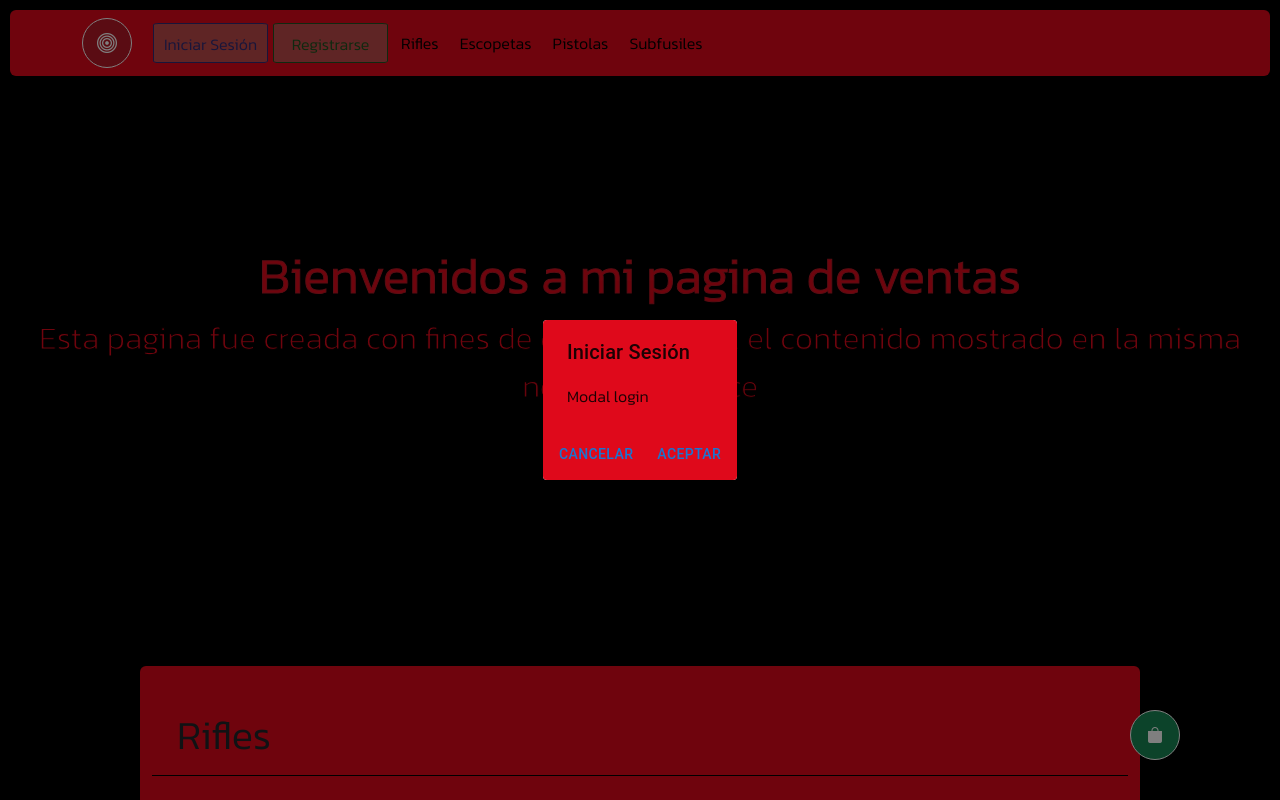
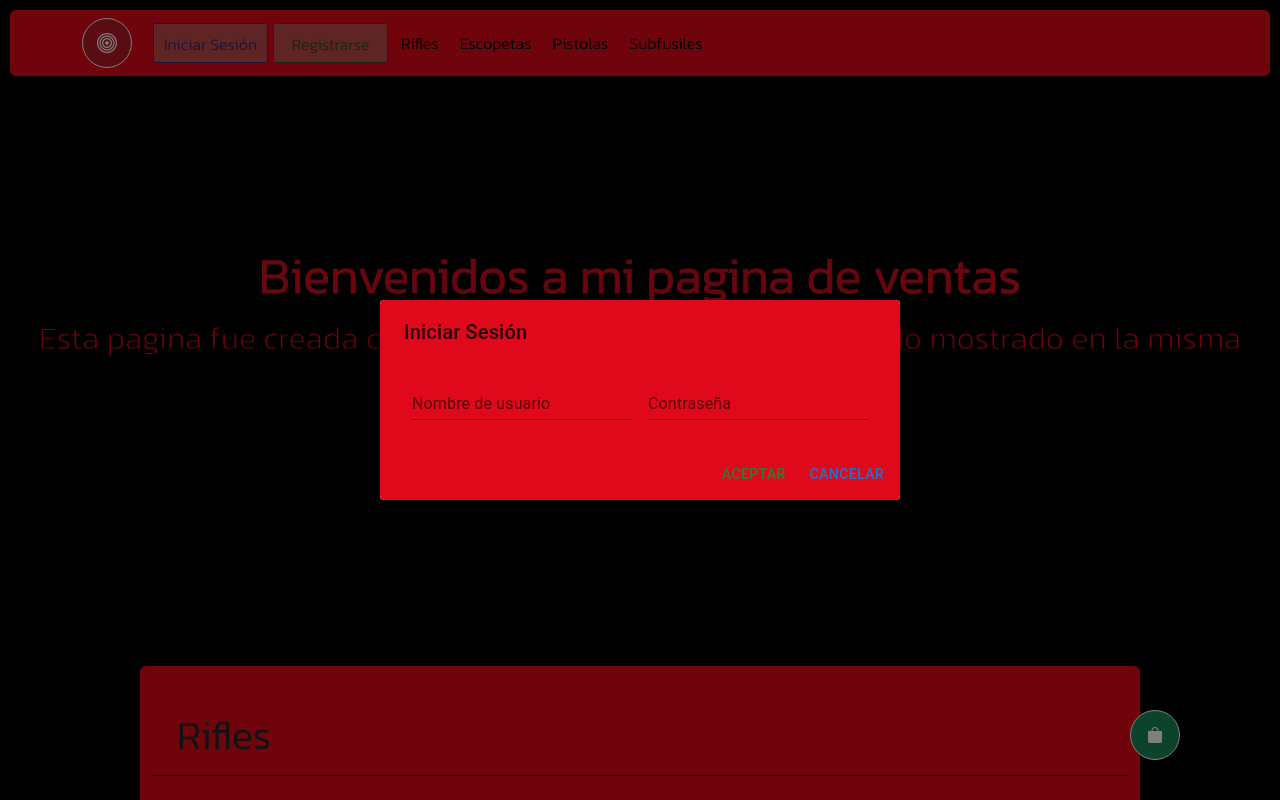
Before and after one commit to SK-ClaudioBustos/gun-shop, a React (Create React App) app: page / in a window 1280 px wide. Both pictures are taken after a click on the button "Iniciar Sesión". Shown: the top 800 px of the page. Built offline with nearby package versions, Linux system fonts and the light colour scheme; grey boxes are pictures that could not be loaded.

Commit message:
feat: modal de registro y login

```diff
--- a/src/components/DialogModal.tsx
+++ b/src/components/DialogModal.tsx
@@ -6,9 +6,9 @@ import DialogTitle from '@mui/material/DialogTitle';
 import Slide from '@mui/material/Slide';
 import { TransitionProps } from '@mui/material/transitions';
 import { ReactElement, Ref, forwardRef } from 'react';
-import "../sass/DialogModal.scss";
 import { DialogData } from '../types';
 import Modal from './Modal';
+import "../sass/DialogModal.scss";
 
 interface IDialogModalProps {
   dialogState: {
@@ -30,7 +30,8 @@ const Transition = forwardRef(function Transition(
 const DialogModal = (props: IDialogModalProps) => {
   const { dialogState, changeDialogState } = props;
   const { show, titulo } = dialogState;
-  const closeDialog: DialogData = { show: false, titulo: "" };
+  const closeDialog: DialogData = { show: false, titulo };
+  const tituloDialog = titulo === "login" ? "Iniciar Sesión" : "Registro";
   return (
       <Dialog
         open={show}
@@ -39,13 +40,13 @@ const DialogModal = (props: IDialogModalProps) => {
         onClose={ () => { changeDialogState(closeDialog) }}
         aria-describedby="alert-dialog-slide-description"
       >
-        <DialogTitle className="dialog">{ titulo === "login" ? "Iniciar Sesión" : "Registro" }</DialogTitle>
+        <DialogTitle className="dialog">{tituloDialog}</DialogTitle>
         <DialogContent className="dialog">
           <Modal titulo={titulo}/>
         </DialogContent>
         <DialogActions className="dialog">
-          <Button onClick={() => { changeDialogState(closeDialog) }}>Cancelar</Button>
-          <Button onClick={() => { changeDialogState(closeDialog) }}>Aceptar</Button>
+          <Button color="success" onClick={() => { changeDialogState(closeDialog) }}>Aceptar</Button>
+          <Button color="primary" onClick={() => { changeDialogState(closeDialog) }}>Cancelar</Button>
         </DialogActions>
       </Dialog>
   )
--- a/src/components/Modal.tsx
+++ b/src/components/Modal.tsx
@@ -1,3 +1,5 @@
+import { Box, FormControl, TextField } from "@mui/material";
+
 interface IModalProps {
     titulo: string
 }
@@ -5,14 +7,65 @@ interface IModalProps {
 const Modal = (props: IModalProps) => {
     const { titulo } = props;
     return (
-        <>
+        <Box
+            component="form"
+            sx={{
+                '& > :not(style)': { m: 1 }
+            }}
+            noValidate
+            autoComplete="off"
+        >
             {
                 titulo === "login"
-                    ? <div>Modal login</div>
-                    : <div>Modal register</div>
+                    ? <ModalLogin />
+                    : <ModalRegister />
             }
-        </>
+        </Box>
     )
 }
 
+const ModalLogin = () => {
+    return (
+        <>
+            <FormControl variant="standard">
+                <TextField sx={{ color: "#000" }} label="Nombre de usuario" variant="standard" />
+            </FormControl>
+
+            <FormControl variant="standard">
+                <TextField id="outlined-basic" label="Contraseña" variant="standard" />
+            </FormControl>
+        </>
+    );
+}
+
+const ModalRegister = () => {
+    return (
+        <>
+            <FormControl variant="standard">
+                <TextField sx={{ color: "#000" }} label="Nombre de usuario o email" variant="standard" />
+            </FormControl>
+
+            <FormControl variant="standard">
+                <TextField sx={{ color: "#000" }} label="Email" variant="standard" />
+            </FormControl>
+
+            <FormControl variant="standard">
+                <TextField sx={{ color: "#000" }} label="Edad" variant="standard" />
+            </FormControl>
+
+            <FormControl variant="standard">
+                <TextField sx={{ color: "#000" }} label="DNI" variant="standard" />
+            </FormControl>
+
+            <FormControl variant="standard">
+                <TextField id="outlined-basic" label="Contraseña" variant="standard" />
+            </FormControl>
+
+            <FormControl variant="standard">
+                <TextField id="outlined-basic" label="Repetir contraseña" variant="standard" />
+            </FormControl>
+        </>
+    );
+}
+
 export default Modal
```
